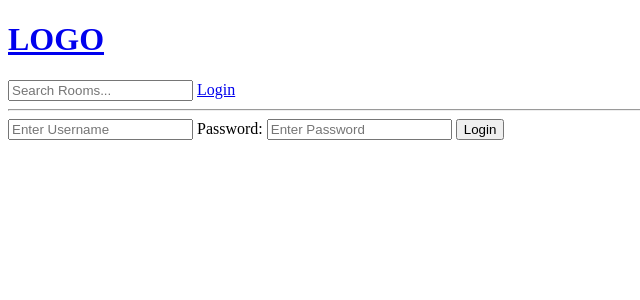
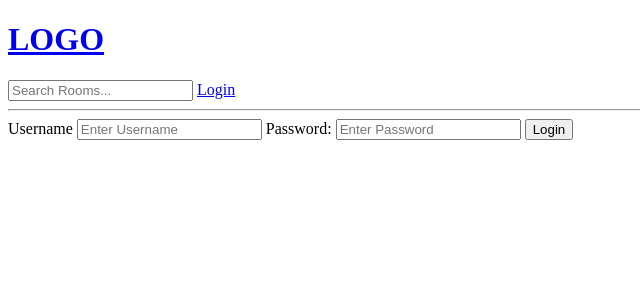
Before and after one commit to Kariuki11/studybud--1-Portifolio-Project, a Django app: page /login/ in a window 1280 px wide. Shown: the top 300 px of the page, without its empty margins (0-640 px from the left). Run offline with Django 5.2, Linux system fonts and the light colour scheme.

Commit message:
New changes

```diff
--- a/base/templates/base/login_register.html
+++ b/base/templates/base/login_register.html
@@ -6,6 +6,7 @@
     <form method="POST" actions="">
         {% csrf_token %}
 
+        <label>Username</label>
         <input type="text" name="username" placeholder="Enter Username" />
 
         <label>Password:</label>
```
